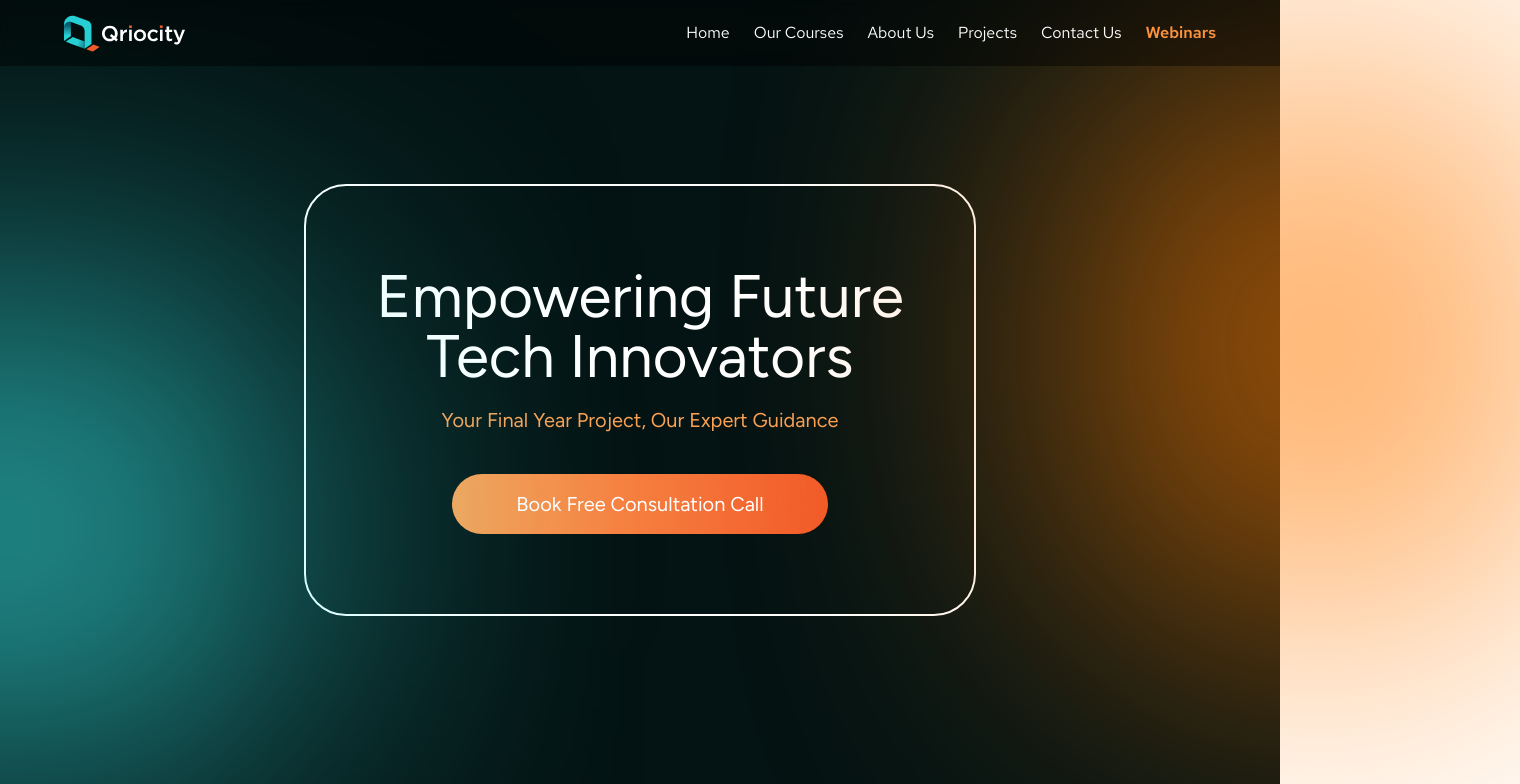
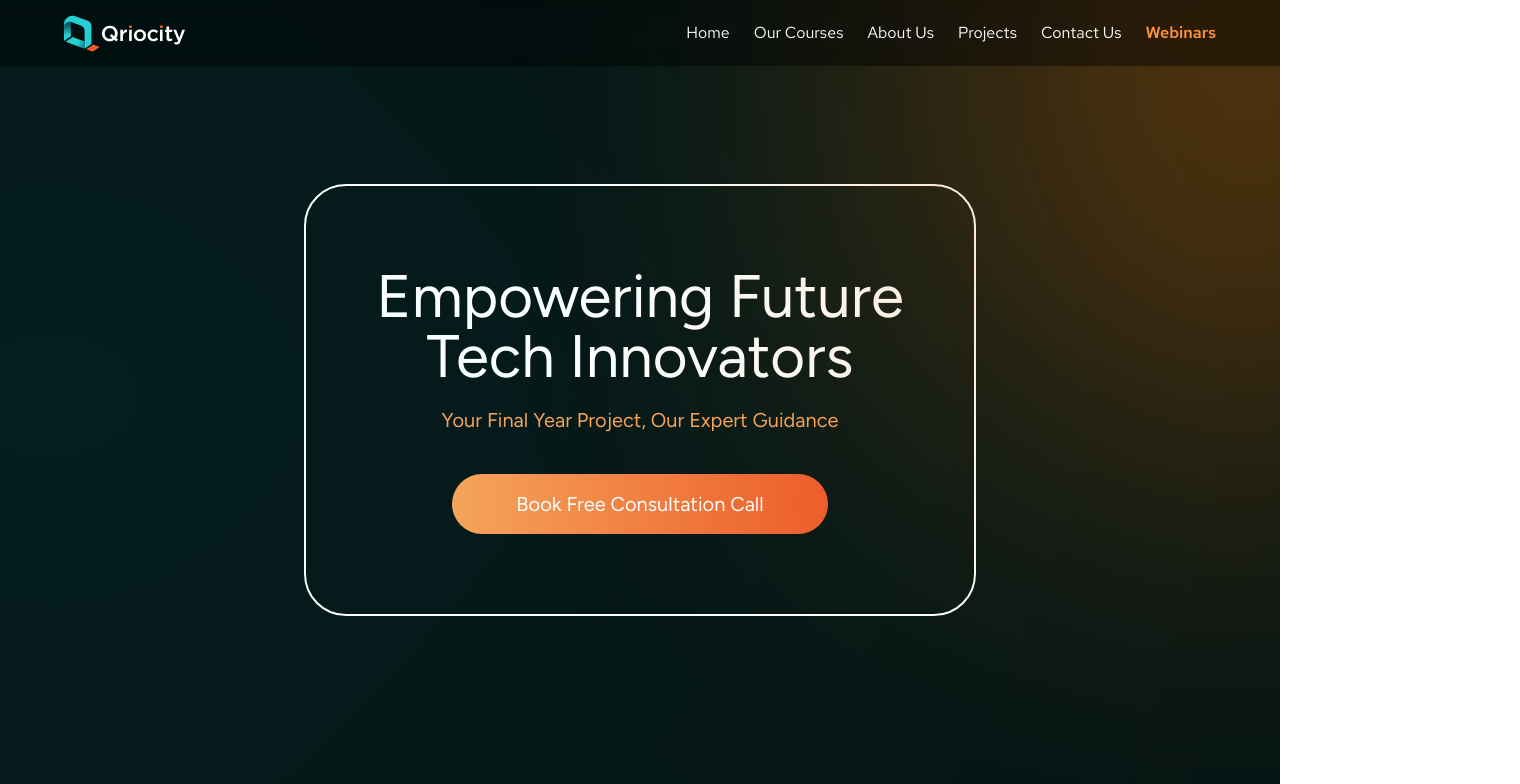
Before and after one commit to Qriocity-Company/Qriocity, a React (Vite) app: page /webinar in a window 1280 px wide. Shown: the top 784 px of the page, 1520 px wide, since content can reach past the window. Built offline with nearby package versions, Linux system fonts and the light colour scheme.

Commit message:
updated webinar page

```diff
--- a/src/pages/Webinar.jsx
+++ b/src/pages/Webinar.jsx
@@ -126,10 +126,13 @@ const ProblemCard = ({ content, boldContent }) => {
 
 const Webinar = () => {
   return (
-    <>
+    <div className="relative ">
       <div className=" text-white w-full h-screen flex justify-center items-center  font-figtree bg-[#041313]">
-        <div class="blob blob-orange"></div>
-        <div class="blob blob-blue"></div>
+        {/* <div class="blob blob-orange"></div>
+        <div class="blob blob-blue"></div> */}
+
+        <div className="bg-[#3cffff] absolute top-[2.5%] -left-[15%]  h-[15.25rem]   w-[30.25rem] rounded-full blur-[121rem]"></div>
+        <div className="bg-[#FF7A00] absolute -top-[2%] -right-[10%] h-[35.25rem]   w-[20rem] rounded-full blur-[14rem]"></div>
         <MainCard />
       </div>
       <div className="bg-gradient-to-b  from-[#04131300] to-[#041313] w-full ">
@@ -705,7 +708,7 @@ const Webinar = () => {
           </div>
         </div>
       </div>
-    </>
+    </div>
   );
 };
 
```
